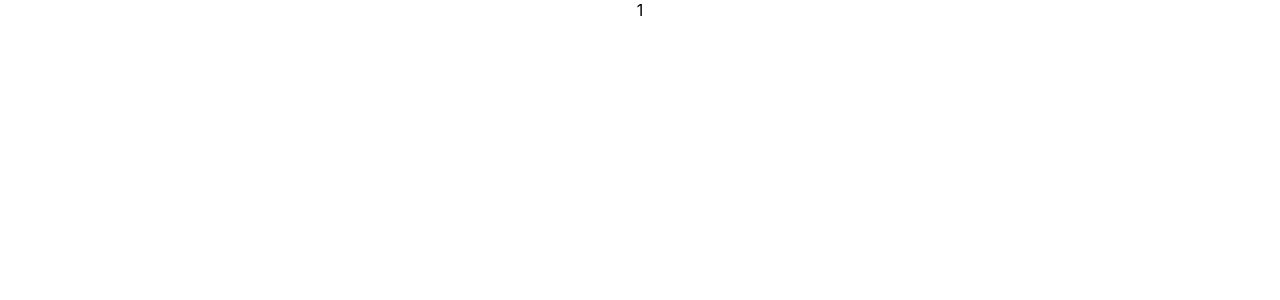
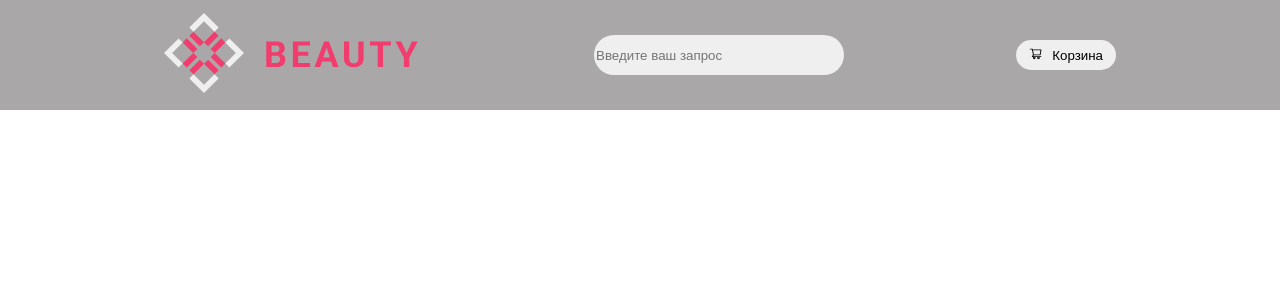
Before and after one commit to doodle-sack-fd/E-commerce-shop-app, a React (Create React App) app: page / in a window 1280 px wide. Shown: the top 300 px of the page. Built offline with nearby package versions, Linux system fonts and the light colour scheme.

Commit message:
headerComponent

```diff
--- a/package.json
+++ b/package.json
@@ -12,7 +12,9 @@
     "@types/react-dom": "^18.0.11",
     "react": "^18.2.0",
     "react-dom": "^18.2.0",
+    "react-icons": "^4.8.0",
     "react-scripts": "5.0.1",
+    "sass": "^1.59.3",
     "typescript": "^4.9.5",
     "web-vitals": "^2.1.4"
   },
--- a/src/App.tsx
+++ b/src/App.tsx
@@ -1,9 +1,10 @@
 import './App.css';
+import Header from './components/Header/Header';
 
 function App() {
   return (
     <div className="App">
-      1
+      <Header/>
     </div>
   );
 }
--- /dev/null
+++ b/src/components/Header/Header.module.scss
@@ -0,0 +1,33 @@
+.header {
+  background: #a9a7a7;
+
+  &__container {
+    max-width: 1110px;
+    margin: 0 auto;
+    height: 110px;
+    display: flex;
+    justify-content: center;
+    align-items: center;
+  }
+
+  &__search {
+    margin-left: 172px;
+  }
+
+  &__cart {
+    display: flex;
+    justify-content: center;
+    align-items: center;
+    cursor: pointer;
+    border: none;
+    outline: none;
+    border-radius: 40px;
+    height: 30px;
+    width: 100px;
+    margin-left: 172px;
+  }
+
+  &__cartIcon {
+    padding-right: 10px;
+  }
+}
--- /dev/null
+++ b/src/components/Header/Header.tsx
@@ -0,0 +1,29 @@
+import React, { FC } from 'react';
+import styles from './Header.module.scss';
+import logo from '../../assets/img/logo.svg';
+import Search from '../Search/Search';
+
+import { AiOutlineShoppingCart } from 'react-icons/ai';
+
+const Header: FC = () => {
+  return (
+    <div className={styles.header}>
+      <div className={styles.header__container}>
+        <div className={styles.header__logo}>
+          <img src={logo} alt="Company-logo" />
+        </div>
+        <div className={styles.header__search}>
+          <Search />
+        </div>
+        <button className={styles.header__cart}>
+          <div className={styles.header__cartIcon}>
+            <AiOutlineShoppingCart />
+          </div>
+          Корзина
+        </button>
+      </div>
+    </div>
+  );
+};
+
+export default Header;
--- /dev/null
+++ b/src/components/Search/Search.module.scss
@@ -0,0 +1,8 @@
+.search {
+  width: 250px;
+  height: 40px;
+  background: #efefef;
+  border-radius: 40px;
+  border: none;
+  box-sizing: border-box;
+}
--- /dev/null
+++ b/src/components/Search/Search.tsx
@@ -0,0 +1,8 @@
+import React, { FC } from 'react';
+import styles from './Search.module.scss'
+
+const Search: FC = () => {
+  return <input className={styles.search} placeholder="Введите ваш запрос"></input>;
+};
+
+export default Search;
```
Also changed, not shown: src/assets/img/logo.svg (added), 1 other file (tests, documents, lock files or other folders).
